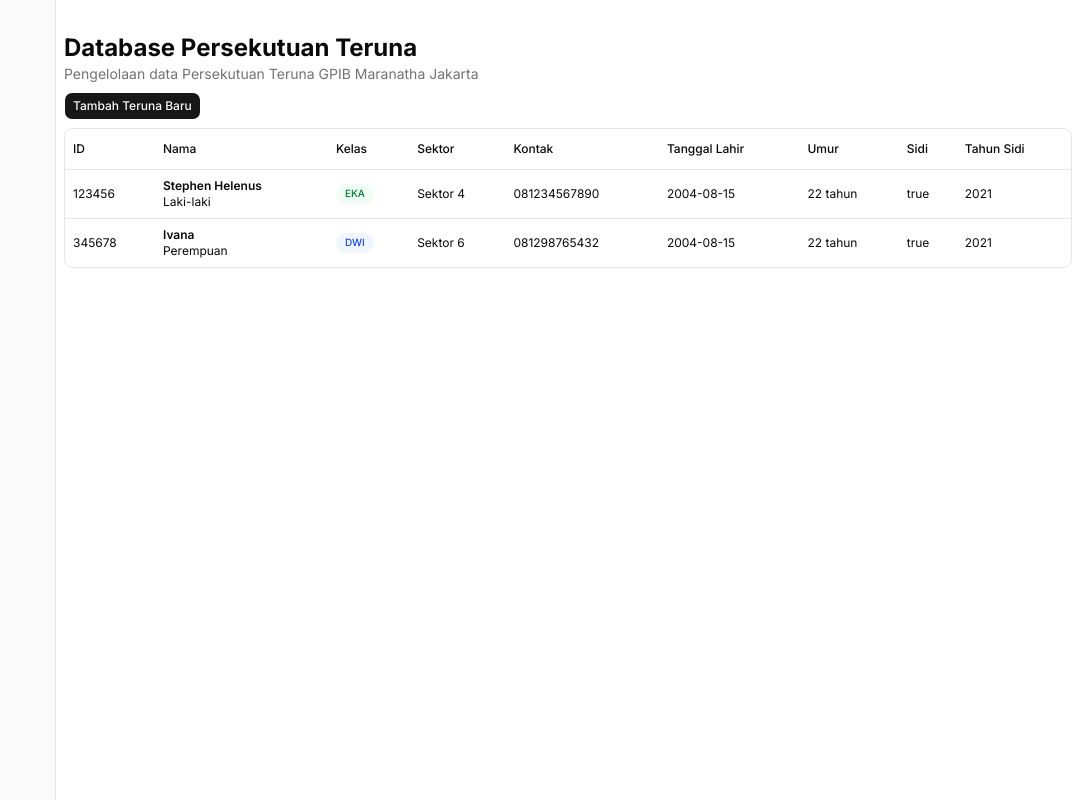
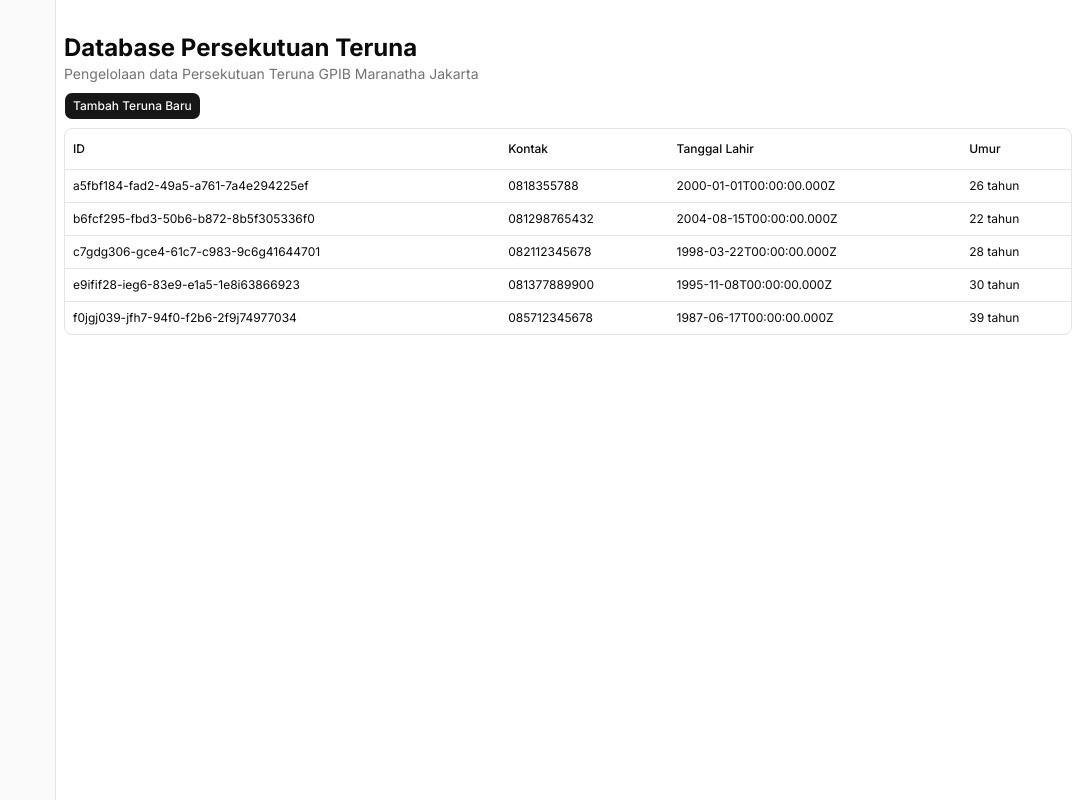
Before and after one commit to penhele/frontend-teruna, a Next.js app: page /dashboard in a window 1280 px wide. Shown: the whole page, without its empty margins (200-1280 px from the left). Built offline with nearby package versions, Linux system fonts and the light colour scheme; some icons are missing.

Commit message:
feat: perbaiki table dan isinya

```diff
--- a/app/(admin)/dashboard/page.tsx
+++ b/app/(admin)/dashboard/page.tsx
@@ -32,28 +32,157 @@ import { columms } from "@/features/congregation/columns";
 export default function Page() {
   const data = [
     {
-      id: "123456",
+      id: "a5fbf184-fad2-49a5-a761-7a4e294225ef",
       name: "Stephen Helenus",
-      class: "EKA",
-      gender: "Laki-laki",
-      sektor: "4",
-      birth: "2004-08-15",
-      phone: "081234567890",
-      isActive: true,
-      isSidi: true,
-      sidiYear: 2021,
+      phone: "0818355788",
+      birth: "2000-01-01T00:00:00.000Z",
+      regionId: "7213c279-4c85-4ebd-8ce9-ecfe45fb92d5",
+      pelkatId: "aa095f63-ac60-4d05-8ff3-2c716ea9806e",
+      createdAt: "2026-06-16T08:03:04.348Z",
+      updatedAt: "2026-06-16T08:03:04.348Z",
+
+      region: {
+        id: "7213c279-4c85-4ebd-8ce9-ecfe45fb92d5",
+        name: "4",
+        createdAt: "2026-06-16T08:01:37.837Z",
+        updatedAt: "2026-06-16T08:01:37.837Z",
+      },
+
+      pelkat: {
+        id: "aa095f63-ac60-4d05-8ff3-2c716ea9806e",
+        name: "Gerakan Pemuda",
+        description: "Pelayanan kategori Gerakan Pemuda",
+        createdAt: "2026-06-16T08:00:46.339Z",
+        updatedAt: "2026-06-16T08:00:46.339Z",
+      },
+
+      leadership: {
+        id: "f02040bf-9f45-4488-ad7c-d54fd5ff5078",
+        positionId: "4f889d3a-0521-4dd4-ae59-f2c02362f769",
+        congregationId: "a5fbf184-fad2-49a5-a761-7a4e294225ef",
+        pelkatId: "82e63a9b-9823-4699-b040-eddb076a33b1",
+        createdAt: "2026-06-16T08:26:54.531Z",
+        updatedAt: "2026-06-16T08:26:54.531Z",
+      },
     },
+
     {
-      id: "345678",
+      id: "b6fcf295-fbd3-50b6-b872-8b5f305336f0",
       name: "Ivana",
-      class: "DWI",
-      gender: "Perempuan",
-      sektor: "6",
-      birth: "2004-08-15",
       phone: "081298765432",
-      isActive: true,
-      isSidi: true,
-      sidiYear: 2021,
+      birth: "2004-08-15T00:00:00.000Z",
+      regionId: "8324d38a-5d96-4fce-9fda-fd05ef43a6e6",
+      pelkatId: "bb186g74-bd71-5e16-90f4-3d827ea9817f",
+      createdAt: "2026-06-17T09:10:22.348Z",
+      updatedAt: "2026-06-17T09:10:22.348Z",
+
+      region: {
+        id: "8324d38a-5d96-4fce-9fda-fd05ef43a6e6",
+        name: "6",
+        createdAt: "2026-06-17T09:08:37.837Z",
+        updatedAt: "2026-06-17T09:08:37.837Z",
+      },
+
+      pelkat: {
+        id: "bb186g74-bd71-5e16-90f4-3d827ea9817f",
+        name: "Persekutuan Wanita",
+        description: "Pelayanan kategori Persekutuan Wanita",
+        createdAt: "2026-06-17T09:07:46.339Z",
+        updatedAt: "2026-06-17T09:07:46.339Z",
+      },
+
+      leadership: null,
+    },
+
+    {
+      id: "c7gdg306-gce4-61c7-c983-9c6g41644701",
+      name: "Daniel Pratama",
+      phone: "082112345678",
+      birth: "1998-03-22T00:00:00.000Z",
+      regionId: "9435e49b-6ea7-50df-a0eb-ge16fg54b7f7",
+      pelkatId: "cc297h85-ce82-6f27-a1g5-4e938fb0928g",
+      createdAt: "2026-06-18T10:15:12.348Z",
+      updatedAt: "2026-06-18T10:15:12.348Z",
+
+      region: {
+        id: "9435e49b-6ea7-50df-a0eb-ge16fg54b7f7",
+        name: "2",
+        createdAt: "2026-06-18T10:12:37.837Z",
+        updatedAt: "2026-06-18T10:12:37.837Z",
+      },
+
+      pelkat: {
+        id: "cc297h85-ce82-6f27-a1g5-4e938fb0928g",
+        name: "Persekutuan Teruna",
+        description: "Pelayanan kategori Persekutuan Teruna",
+        createdAt: "2026-06-18T10:11:46.339Z",
+        updatedAt: "2026-06-18T10:11:46.339Z",
+      },
+
+      leadership: {
+        id: "d8hehe17-hdf5-72d8-d094-0d7h52755812",
+        positionId: "5g990e4b-1632-5ee5-bf80-t3d23462e870",
+        congregationId: "c7gdg306-gce4-61c7-c983-9c6g41644701",
+        pelkatId: "cc297h85-ce82-6f27-a1g5-4e938fb0928g",
+        createdAt: "2026-06-18T10:20:54.531Z",
+        updatedAt: "2026-06-18T10:20:54.531Z",
+      },
+    },
+
+    {
+      id: "e9ifif28-ieg6-83e9-e1a5-1e8i63866923",
+      name: "Maria Angelica",
+      phone: "081377889900",
+      birth: "1995-11-08T00:00:00.000Z",
+      regionId: "a154f5ac-7fb8-61eg-b1fc-hf27gh65c8g8",
+      pelkatId: "dd308i96-df93-7g38-b2h6-5f049gc1839i",
+      createdAt: "2026-06-19T11:20:42.348Z",
+      updatedAt: "2026-06-19T11:20:42.348Z",
+
+      region: {
+        id: "a154f5ac-7fb8-61eg-b1fc-hf27gh65c8g8",
+        name: "3",
+        createdAt: "2026-06-19T11:18:37.837Z",
+        updatedAt: "2026-06-19T11:18:37.837Z",
+      },
+
+      pelkat: {
+        id: "dd308i96-df93-7g38-b2h6-5f049gc1839i",
+        name: "Persekutuan Kaum Bapak",
+        description: "Pelayanan kategori Persekutuan Kaum Bapak",
+        createdAt: "2026-06-19T11:17:46.339Z",
+        updatedAt: "2026-06-19T11:17:46.339Z",
+      },
+
+      leadership: null,
+    },
+
+    {
+      id: "f0jgj039-jfh7-94f0-f2b6-2f9j74977034",
+      name: "Jonathan Wijaya",
+      phone: "085712345678",
+      birth: "1987-06-17T00:00:00.000Z",
+      regionId: "b265g6bd-8gc9-72fh-c2gd-ig38hi76d9h9",
+      pelkatId: "ee419j07-ega4-8h49-c3i7-6g150hd2940j",
+      createdAt: "2026-06-20T12:25:32.348Z",
+      updatedAt: "2026-06-20T12:25:32.348Z",
+
+      region: {
+        id: "b265g6bd-8gc9-72fh-c2gd-ig38hi76d9h9",
+        name: "1",
+        createdAt: "2026-06-20T12:23:37.837Z",
+        updatedAt: "2026-06-20T12:23:37.837Z",
+      },
+
+      pelkat: {
+        id: "ee419j07-ega4-8h49-c3i7-6g150hd2940j",
+        name: "Gerakan Pemuda",
+        description: "Pelayanan kategori Gerakan Pemuda",
+        createdAt: "2026-06-20T12:22:46.339Z",
+        updatedAt: "2026-06-20T12:22:46.339Z",
+      },
+
+      leadership: null,
     },
   ];
 
--- a/features/congregation/columns.tsx
+++ b/features/congregation/columns.tsx
@@ -3,54 +3,13 @@
 import { createColumnHelper } from "@tanstack/react-table";
 import { Badge } from "@/components/ui/badge";
 import { type DataTableFeatures } from "@/components/layouts/data-table-features";
-
-export type Congregation = {
-  id: string;
-  name: string;
-  class: string;
-  gender: string;
-  birth: string;
-  sektor: string;
-  phone: string;
-  isActive: boolean;
-  isSidi: boolean;
-  sidiYear: number | null;
-};
+import { Congregation } from "./types/congregation";
 
 const columnHelper = createColumnHelper<DataTableFeatures, Congregation>();
 
 export const columms = columnHelper.columns([
   columnHelper.accessor("id", {
     header: "ID",
-  }),
-  columnHelper.display({
-    header: "Nama",
-    cell: ({ row }) => (
-      <div className="flex flex-col">
-        <span className="font-semibold">{row.original.name}</span>
-        <span>{row.original.gender}</span>
-      </div>
-    ),
-  }),
-  columnHelper.accessor("class", {
-    header: "Kelas",
-    cell: ({ row }) => {
-      return (
-        <Badge
-          className={
-            row.original.class === "EKA"
-              ? "bg-green-50 text-green-700 dark:bg-green-950 dark:text-green-300"
-              : "bg-blue-50 text-blue-700 dark:bg-blue-950 dark:text-blue-300"
-          }
-        >
-          {row.original.class}
-        </Badge>
-      );
-    },
-  }),
-  columnHelper.accessor("sektor", {
-    header: "Sektor",
-    cell: ({ row }) => <p>Sektor {row.getValue("sektor")}</p>,
   }),
   columnHelper.accessor("phone", {
     header: "Kontak",
@@ -80,11 +39,4 @@ export const columms = columnHelper.columns([
       return <span>{age} tahun</span>;
     },
   }),
-
-  columnHelper.accessor("isSidi", {
-    header: "Sidi",
-  }),
-  columnHelper.accessor("sidiYear", {
-    header: "Tahun Sidi",
-  }),
 ]);
--- /dev/null
+++ b/features/congregation/types/congregation.ts
@@ -0,0 +1,37 @@
+export type Congregation = {
+  id: string;
+  name: string;
+  phone: string;
+  birth: string;
+  regionId: string;
+  pelkatId: string;
+  createdAt: string;
+  updatedAt: string;
+  region: Region;
+  pelkat: Pelkat;
+  leadership: Leadership | null;
+};
+
+type Region = {
+  id: string;
+  name: string;
+  createdAt: string;
+  updatedAt: string;
+};
+
+type Pelkat = {
+  id: string;
+  name: string;
+  description: string;
+  createdAt: string;
+  updatedAt: string;
+};
+
+type Leadership = {
+  id: string;
+  positionId: string;
+  congregationId: string;
+  pelkatId: string;
+  createdAt: string;
+  updatedAt: string;
+};
```
